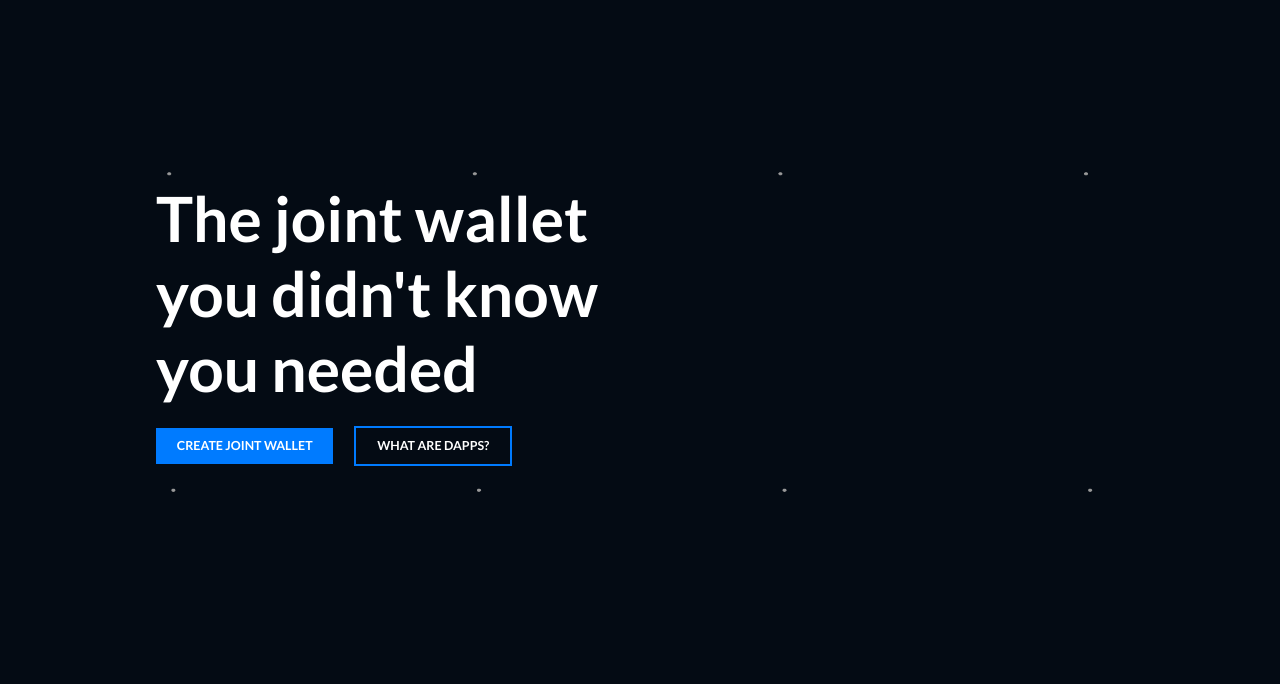
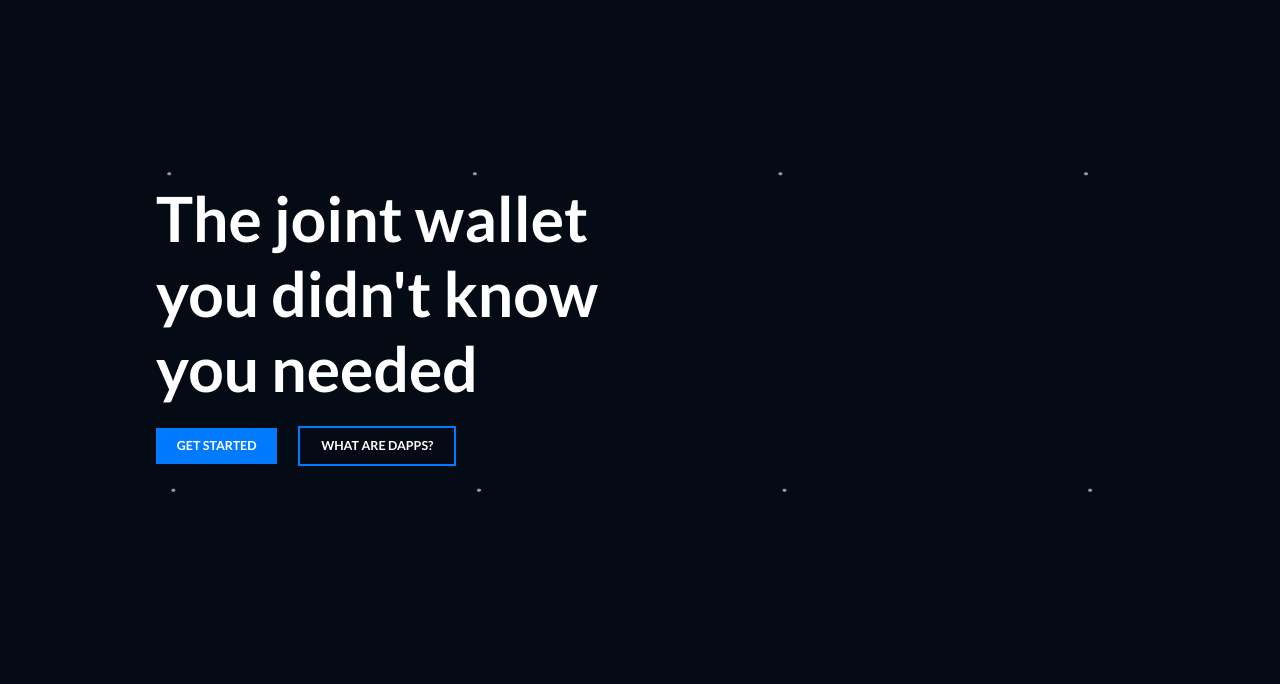
Before and after one commit to Haqqaa/Joint-Account-Frontend, a website: page index.html in a window 1280 px wide. Shown: the part 116-800 px from the top of the page. Drawn offline with Linux system fonts and the light colour scheme; a web font is replaced by a local one.

Commit message:
sec commit

```diff
--- a/index.html
+++ b/index.html
@@ -32,7 +32,7 @@
 
         <div class="header-school">
             <h1 class="header-text">The joint wallet <br> you didn't know <br> you needed</h1>
-            <a href="#" class="btn btn-full">Create joint wallet</a>
+            <a href="/signIn.html" class="btn btn-full">Get Started</a>
             <a href="#" class="btn btn-ghost">What are Dapps?</a>
         </div>
 
```
Also changed, not shown: 1 other file.
